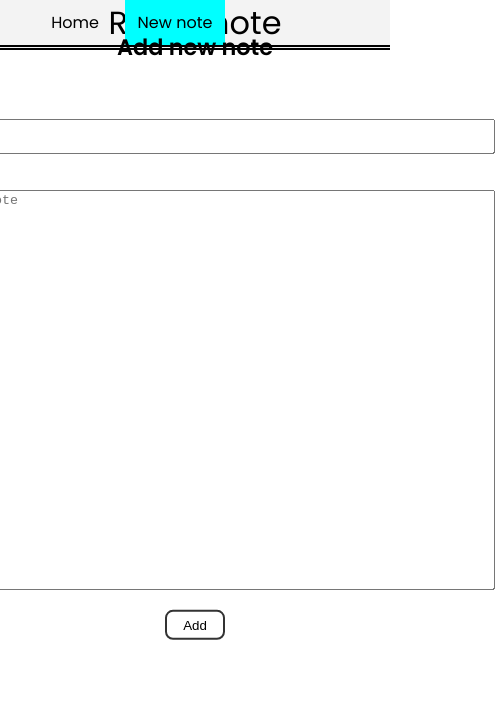
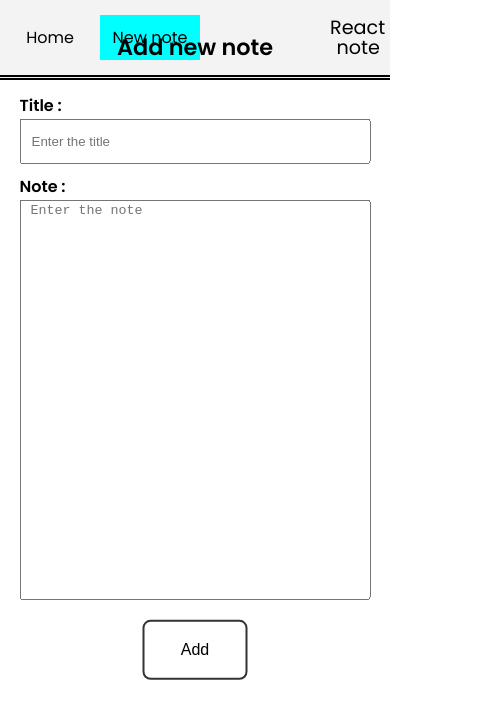
Before and after one commit to julabina/react-note-app, a React (Create React App) app: page /react-note-app/addnote in a window 390 px wide. Shown: the top 718 px of the page, 495 px wide, since content can reach past the window. Built offline with nearby package versions, Linux system fonts and the light colour scheme.

Commit message:
add responsive

```diff
--- a/src/Components/DeleteModal/DeleteModal.css
+++ b/src/Components/DeleteModal/DeleteModal.css
@@ -46,3 +46,32 @@
     border : none;
     cursor:pointer;
 }
+
+@media screen and (max-width : 740px) {
+    .modalDelete-container {
+        width:90%;
+    }
+
+    .modalDelete-container h2 {
+        margin-bottom:30px;
+        text-align: center;
+        font-size: 1.2em;
+    }
+
+    .modalDelete-btnContainer {
+        justify-content: space-around;
+    }
+
+    .modalDelete-btn {
+        padding: 15px;
+        width: 70px;
+    }
+
+    .modalDelete-btn:hover {
+        background : cyan;
+    }
+
+    .delete-icon {
+        height: 22px
+    }
+}
--- a/src/Components/ModForm/ModForm.css
+++ b/src/Components/ModForm/ModForm.css
@@ -67,3 +67,34 @@
 .cancelMod-btn:hover {
     background-color: cyan;
 }
+
+
+@media screen and (max-width : 740px) {
+    .form-modNote {
+        margin-top : 30px;
+        width : 90%;
+    }
+
+    .form-modNote input {
+        height: 45px;
+    }
+
+    .form-modNote button {
+        width: 30%;
+        height:60px;
+        margin: 20px 35% ;
+        text-align: center;
+        font-size: 1em;
+    }
+
+    .cancelMod-btn {
+        top:90px;
+        left:10px;
+        width: auto;
+        height:40px;
+    }
+
+    .cancelMod-btn:hover {
+        background-color: transparent;
+    }
+}
--- a/src/Components/ModForm/ModForm.js
+++ b/src/Components/ModForm/ModForm.js
@@ -47,7 +47,7 @@ const ModForm = (props) => {
                 <form onSubmit={handleModif} className='form-modNote'>
                     <h2>Modify note</h2>
                     <label htmlFor="modTitle">Title :</label>
-                    <input onChange={updateInput} type="text" id="modTitle" placeholder='Enter the title' value={modifDatas.title} className="inp-1" required/>
+                    <input onChange={updateInput} type="text" id="modTitle" placeholder='Enter the title' value={modifDatas.title} className="inp-1" autoComplete='off' required/>
                     <label htmlFor="modBody">Note :</label>
                     <textarea onChange={updateInput} id='modBody' placeholder='Enter the note' value={modifDatas.body} className="inp-2" required/>
                     <button>Modify</button>
--- a/src/Components/Navbar/Navbar.css
+++ b/src/Components/Navbar/Navbar.css
@@ -40,3 +40,26 @@ header h1 {
 .header-link--active {
     background : cyan;
 }
+
+@media screen and (max-width : 740px) {
+    header {
+        justify-content: space-between;
+        height: 80px;
+    }
+
+    header h1 {
+        font-size: 1.2em;
+        text-align:right;
+        margin-right: 10px;
+        width: 50px;
+    }
+
+    .header-links {
+        position: initial;
+        left: 10px
+    }
+
+    .header-link:hover {
+        color: initial;
+    }
+}
--- a/src/Container/AddNote/AddNote.css
+++ b/src/Container/AddNote/AddNote.css
@@ -45,3 +45,22 @@
 .form-newNote button:hover {
     background-color: cyan;
 }
+
+@media screen and (max-width : 740px) {
+    .form-newNote {
+        margin-top : 30px;
+        width : 90%;
+    }
+
+    .form-newNote input {
+        height: 45px;
+    }
+
+    .form-newNote button {
+        width: 30%;
+        height:60px;
+        margin: 20px 35% ;
+        text-align: center;
+        font-size: 1em;
+    }
+}
--- a/src/Container/AddNote/AddNote.js
+++ b/src/Container/AddNote/AddNote.js
@@ -57,7 +57,7 @@ const AddNote = () => {
                 <form onSubmit={submitNew} className='form-newNote'>
                     <h2>Add new note</h2>
                     <label htmlFor="newTitle">Title :</label>
-                    <input onChange={updateInput} type="text" id="newTitle" placeholder='Enter the title' value={inputDatas.title} className="inp-1" required/>
+                    <input onChange={updateInput} type="text" id="newTitle" placeholder='Enter the title' value={inputDatas.title} className="inp-1" autoComplete='off' required/>
                     <label htmlFor="newBody">Note :</label>
                     <textarea onChange={updateInput} id='newBody' placeholder='Enter the note' value={inputDatas.body} className="inp-2" required/>
                     <button>Add</button>
--- a/src/Container/ReadNote/ReadNote.css
+++ b/src/Container/ReadNote/ReadNote.css
@@ -34,3 +34,18 @@
     letter-spacing: 0.6px;
     text-indent: 7%;
 }
+
+@media screen and (max-width : 740px) {
+    .note-read-body {
+        width: 90%;
+    }
+
+    .note-btn-cont-btn {
+        margin: 0 30px;
+        padding: 15px 10px;
+    }
+
+    .note-btn-cont-btn:hover {
+        background-color: transparent;
+    }
+}
--- a/src/index.css
+++ b/src/index.css
@@ -62,3 +62,9 @@ a {
 main {
 	margin-top:50px;
 }
+
+@media screen and (max-width : 740px) {
+	main {
+		margin-top : 80px;
+	}
+}
```
